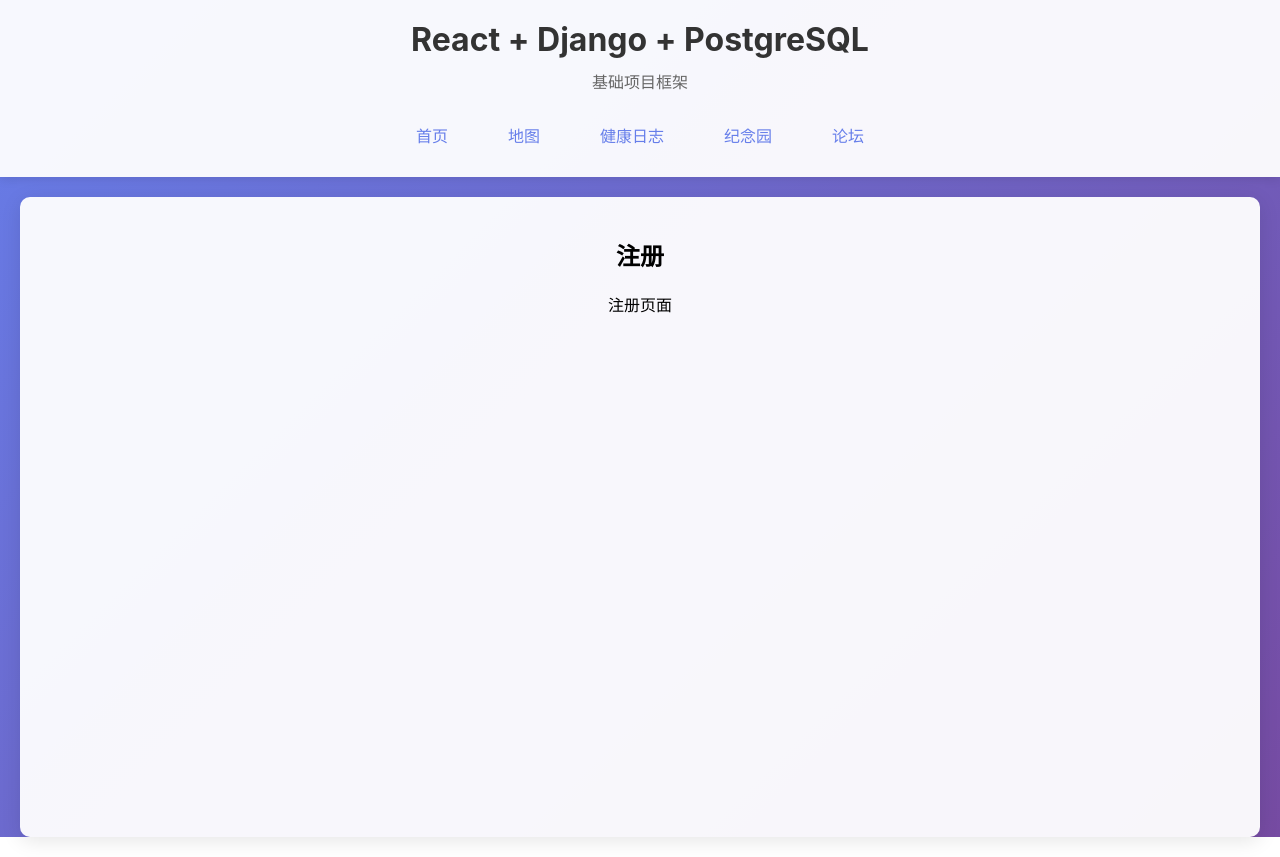
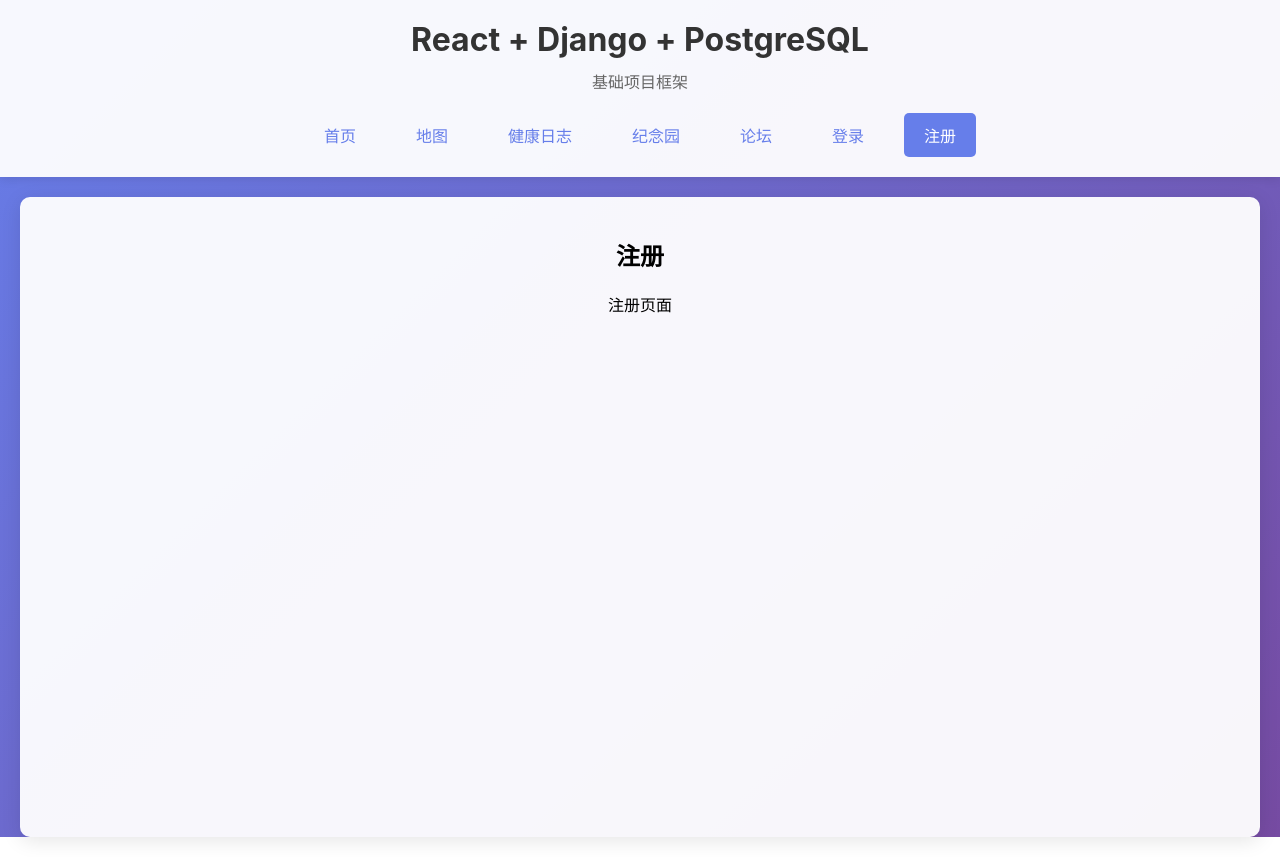
Before and after one commit to Tommytian993/ens-help.org, a React (Create React App) app in the folder frontend/: page /register in a window 1280 px wide. Built offline with nearby package versions, Linux system fonts and the light colour scheme; no server answers.

Commit message:
feat: add login and register links to navigation bar

```diff
--- a/frontend/src/App.tsx
+++ b/frontend/src/App.tsx
@@ -32,6 +32,12 @@ function App() {
             <NavLink to="/forum" className="nav-link">
               论坛
             </NavLink>
+            <NavLink to="/login" className="nav-link">
+              登录
+            </NavLink>
+            <NavLink to="/register" className="nav-link">
+              注册
+            </NavLink>
           </nav>
         </header>
         <main className="App-main">
```
